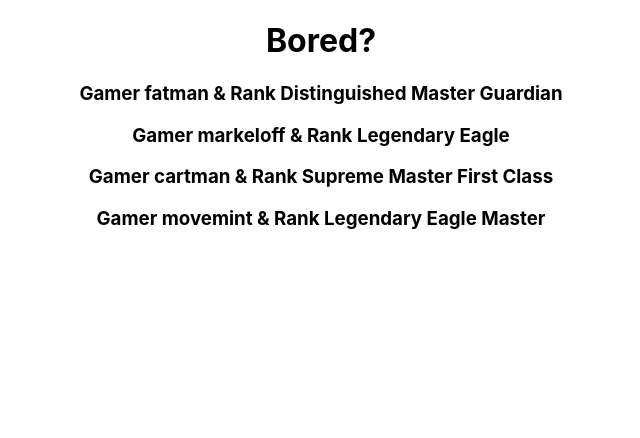
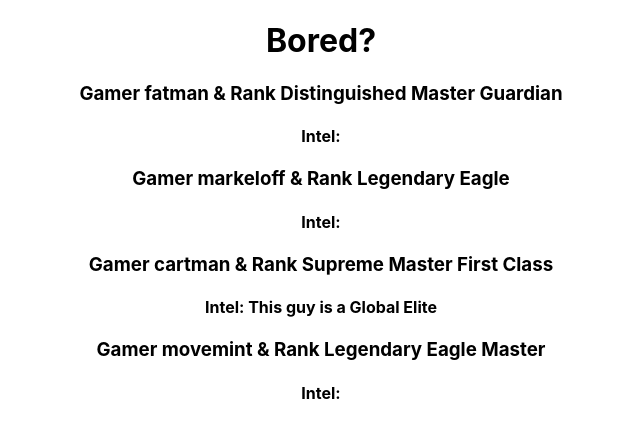
Before and after one commit to ahmedisshere/rantpack, a React (Create React App) app: page / in a window 1280 px wide. Shown: the top 438 px of the page, without its empty margins (319-959 px from the left). Built offline with nearby package versions, Linux system fonts and the light colour scheme.

Commit message:
how to pass the children property in a component

```diff
--- a/src/App.js
+++ b/src/App.js
@@ -26,7 +26,7 @@ class App extends Component {
          <h1> Bored? </h1>
          <Person gamer="fatman" rank="Distinguished Master Guardian"/>
          <Person gamer="markeloff" rank="Legendary Eagle"/>
-         <Person gamer="cartman" rank="Supreme Master First Class"/>
+         <Person gamer="cartman" rank="Supreme Master First Class">This guy is a Global Elite</Person>
          <Person gamer="movemint" rank="Legendary Eagle Master"/>
       </div>
 
--- a/src/components/Person.js
+++ b/src/components/Person.js
@@ -5,6 +5,7 @@ let Person = (props) => {
     return (
         <div>
             <h3> Gamer {props.gamer} & Rank {props.rank} </h3>
+            <h4>Intel: {props.children} </h4>
         </div>
     );
 }
```
